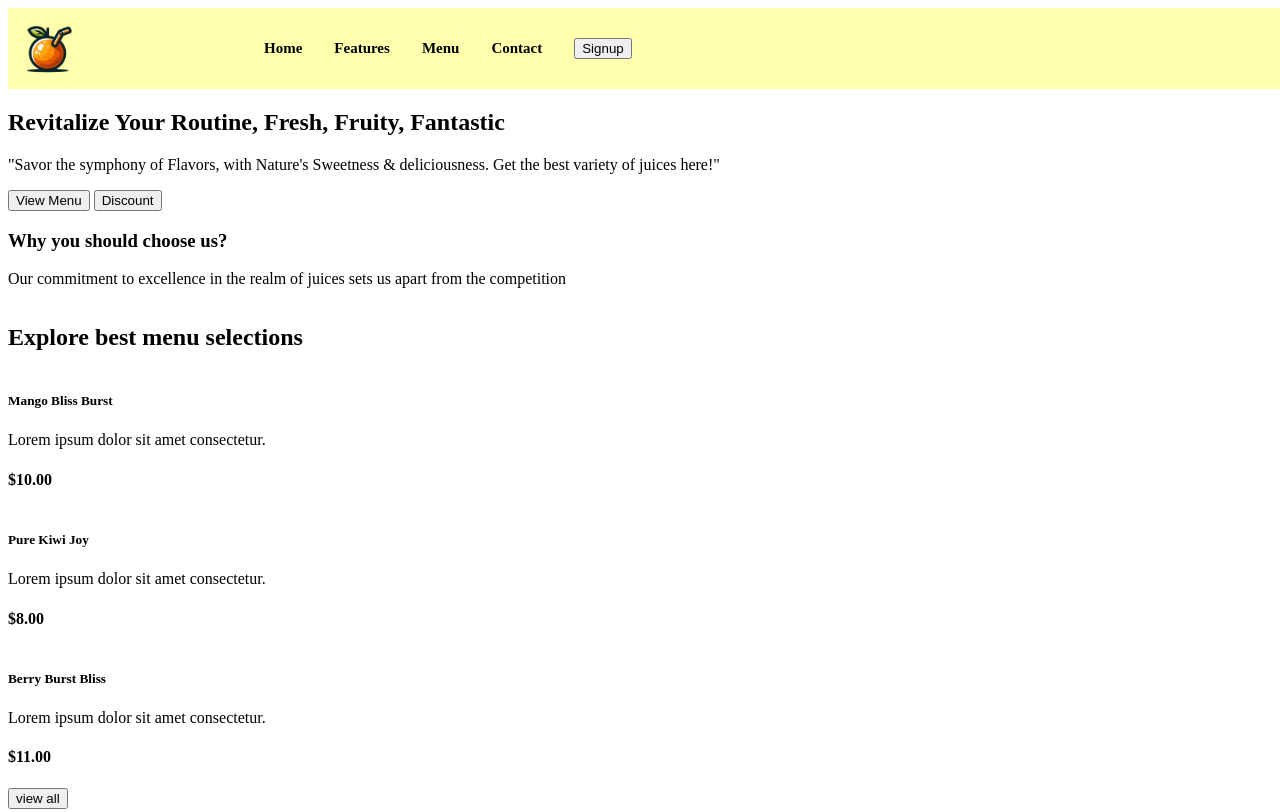
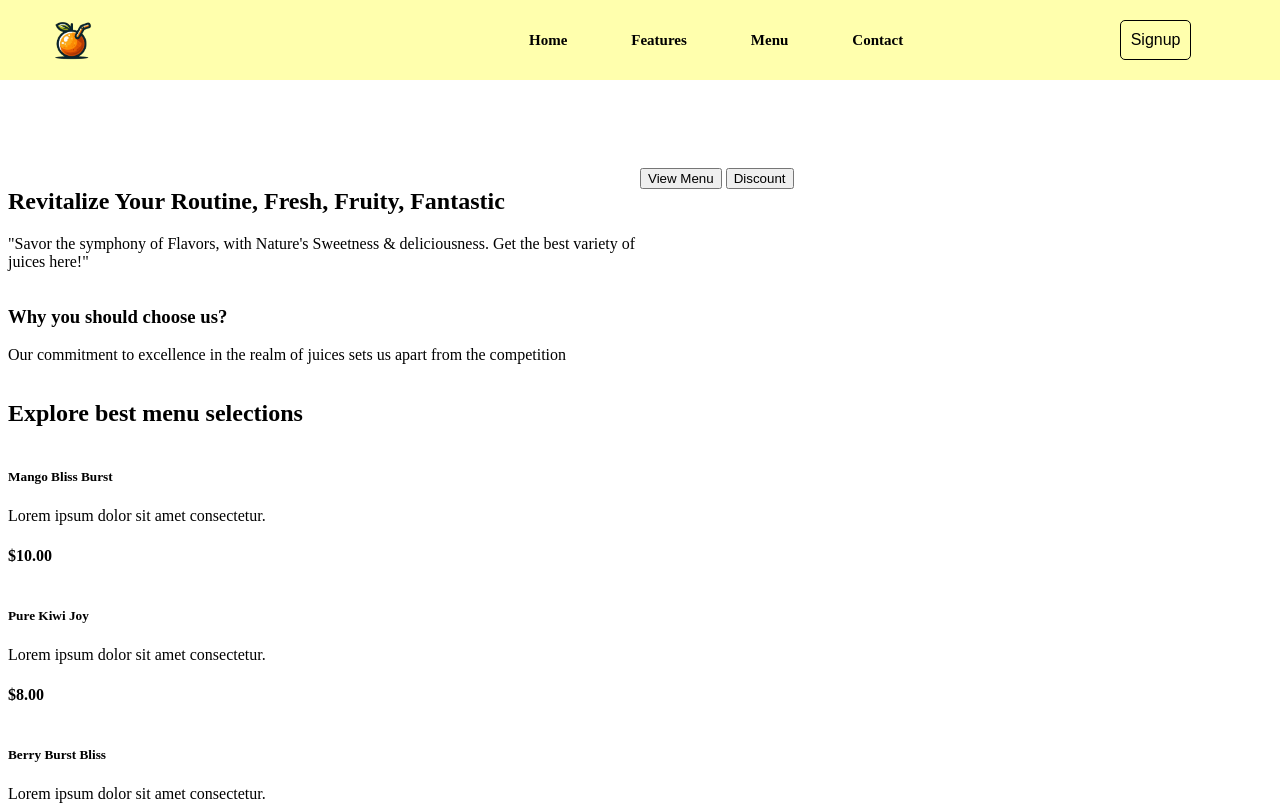
Before and after one commit to CodingLoven/Juice-website, a plain HTML site: page index.html in a window 1280 px wide. Shown: the top 812 px of the page. Drawn offline with Linux system fonts and the light colour scheme.

Commit message:
finished the navbar

```diff
--- a/index.html
+++ b/index.html
@@ -19,15 +19,13 @@
                 <h6>Menu</h6>
                 <h6>Contact</h6>
             </div>
-            <div class="btn_div">
-                <button>Signup</button>
-            </div>
+                <button class="btn">Signup</button>
         </nav>
     </header>
 
     <main>
-        <section>
-            <div>
+        <section class="sec1">
+            <div class="content">
                 <h1>Revitalize Your Routine, Fresh, Fruity, Fantastic</h1>
                 <p>"Savor the symphony of Flavors, with Nature's Sweetness & deliciousness. Get the best variety of juices here!"</p>
             </div>
--- a/styles/styles.css
+++ b/styles/styles.css
@@ -6,7 +6,6 @@
 
 header {
     display: flex;
-    background: #ffffad;
     width: 100vw;
 }
 
@@ -15,26 +14,63 @@ nav {
     color: #000;
     top: 0;
     left: 0;
-    justify-content: space-between;
+    justify-content: space-evenly;
     align-items: center;
+    width: 100vw;
+    height: 5rem;
+    z-index: 9999;
+    position: fixed;
+    background: #ffffad;
 }
 
 .logo_div {
-    width: 5rem
+    width: 5rem;
+    padding: 2rem;
 }
 
 .logo_div img{
-    width: 5rem;
+    width: 4rem;
+    margin-left: -10rem;
 }
 
 .menu_div {
     display: flex;
     margin: 1rem;
-    margin-left: 10rem;
 }
 
 h6 {
     font-size: 15px;
-    margin: 1rem;
+    margin: 2rem;
     cursor: pointer;
 }
+
+.btn {
+    border: 1px solid #000;
+    background: #ffffad;
+    font-size: 16px;
+    padding: 10px;
+    border-radius: 5px;
+    cursor: pointer;
+    margin-right: -5rem;
+}
+
+.btn:hover {
+    color: #000;
+    background: rgba(240, 240, 240, 0.726);
+    border: 1px solid #000;
+}
+
+main {
+    margin-top: 10rem;
+}
+
+/* Main section starts here */
+
+.sec1  {
+    background:#fff;
+    display: flex;
+}
+
+.content {
+    width: 50%;
+}
```
